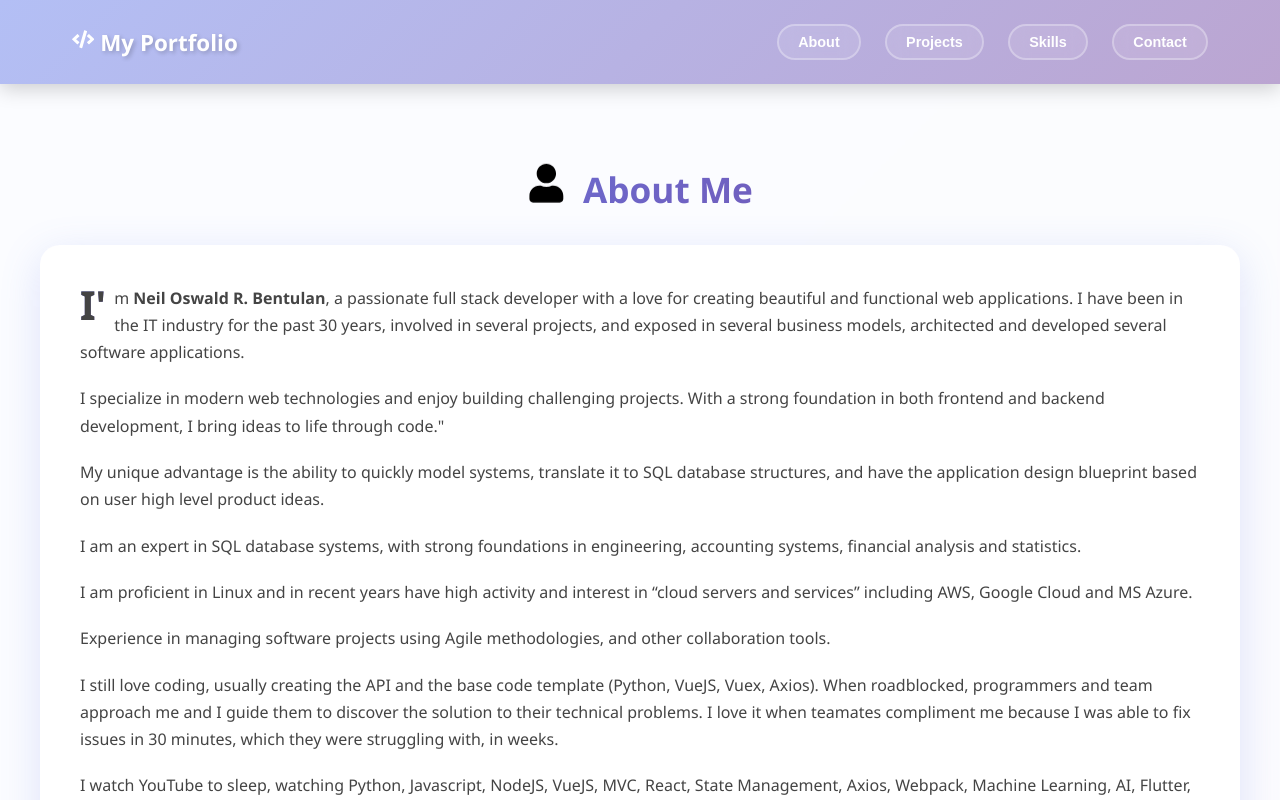
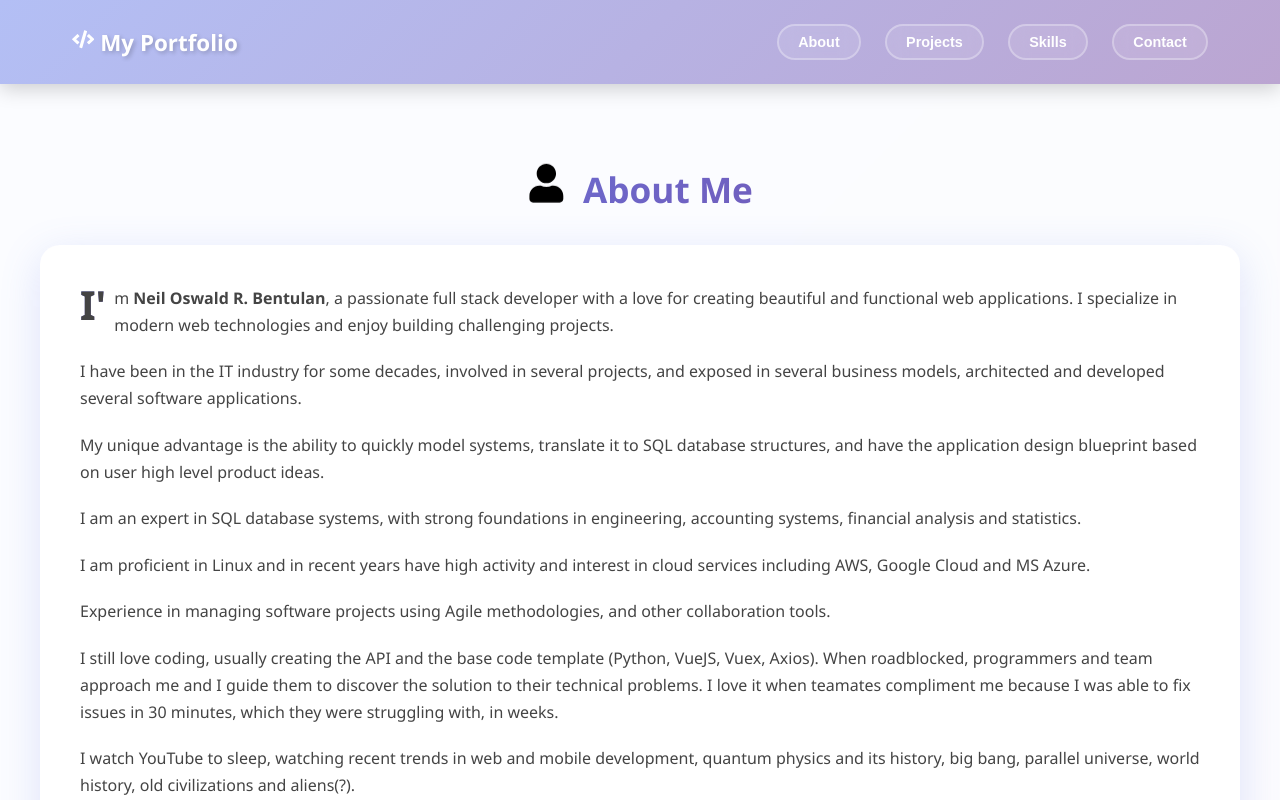
Before and after one commit to neiloswald/portfolio, a React (Create React App) app: page / in a window 1280 px wide. Shown: the top 800 px of the page. Built offline with nearby package versions, Linux system fonts and the light colour scheme.

Commit message:
Refine About section content for better flow and clarity

```diff
--- a/src/components/About.js
+++ b/src/components/About.js
@@ -10,24 +10,22 @@ function About() {
         <div className="about-content">
           <div className="about-text">
             <p>
-              I'm <b>Neil Oswald R. Bentulan</b>, a passionate full stack developer with a love for creating beautiful and functional web applications. I have been in the IT industry for the past 30 years, involved in several projects, and exposed in several business models, architected and developed several software applications.
+              I'm <b>Neil Oswald R. Bentulan</b>, a passionate full stack developer with a love for creating beautiful and functional web applications. I specialize in modern web technologies and enjoy building challenging projects.
             </p>
-            <p>I specialize in modern web technologies and enjoy building challenging projects. With a strong foundation in both frontend and backend development, I bring ideas to life through code."
-            </p>
-
+            <p>I have been in the IT industry for some decades, involved in several projects, and exposed in several business models, architected and developed several software applications.  </p>
             <p>
-            My unique advantage is the ability to quickly model systems, translate it to SQL database structures, and have the application design blueprint based on user high level product ideas.
+              My unique advantage is the ability to quickly model systems, translate it to SQL database structures, and have the application design blueprint based on user high level product ideas.
             </p>
             <p>
-            I am an expert in SQL database systems, with strong foundations in engineering, accounting systems, financial analysis and statistics.
+              I am an expert in SQL database systems, with strong foundations in engineering, accounting systems, financial analysis and statistics.
             </p>
-            <p>I am proficient in Linux and in recent years have high activity and interest in “cloud servers and services” including AWS, Google Cloud and MS Azure.
+            <p>I am proficient in Linux and in recent years have high activity and interest in cloud services including AWS, Google Cloud and MS Azure.
             </p>
             <p>Experience in managing software projects using Agile methodologies, and other collaboration tools.
             </p>
             <p>I still love coding, usually creating the API and the base code template (Python, VueJS, Vuex, Axios). When roadblocked, programmers and team approach me and I guide them to discover the solution to their technical problems. I love it when teamates compliment me because I was able to fix issues in 30 minutes, which they were struggling with, in weeks. </p>
             <p>
-            I watch YouTube to sleep, watching Python, Javascript, NodeJS, VueJS, MVC, React, State Management, Axios, Webpack,  Machine Learning, AI, Flutter, Android development, AWS, Docker, Quantum Physics, Physics History, Universe, Big Bang, Parallel Universe, World History, Old Civilizations, Aliens?, TedEx, CryptoCurrency, BitCoin, Ethereum, Lex Fridman podcast, Steve Jobs, Elon Musk (I can relate when he said he works 100 hours per week).
+              I watch YouTube to sleep, watching recent trends in web and mobile development, quantum physics and its history, big bang, parallel universe, world history, old civilizations and aliens(?).
             </p>
             <p>I believe in balance life, if the weather is good, I spend my time at the tennis court, smahing balls with my children and friends.</p>
           </div>
```
